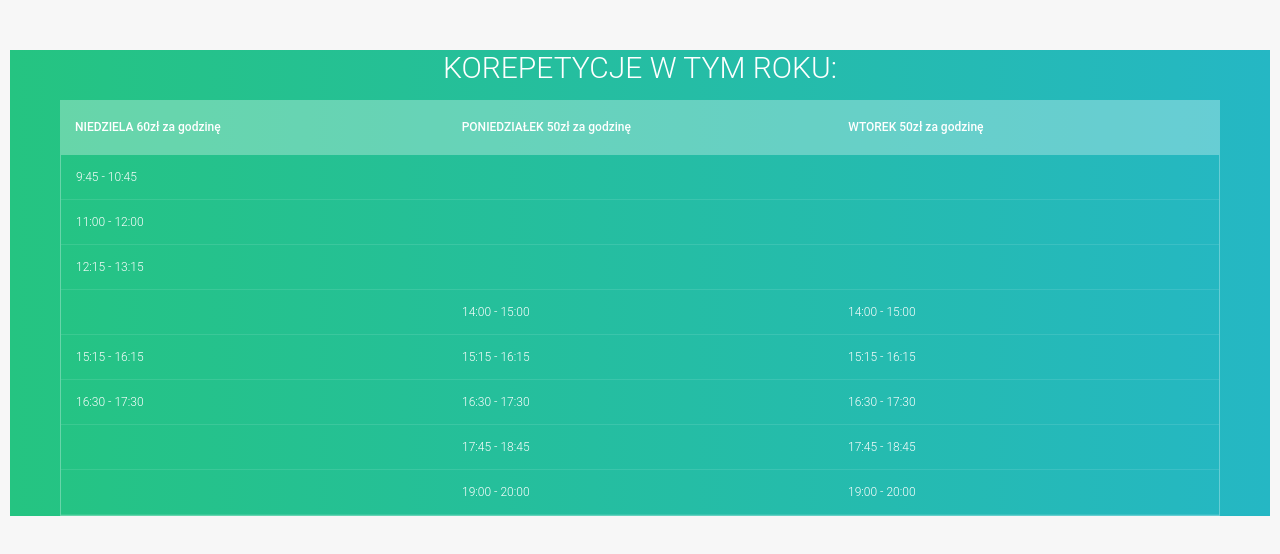
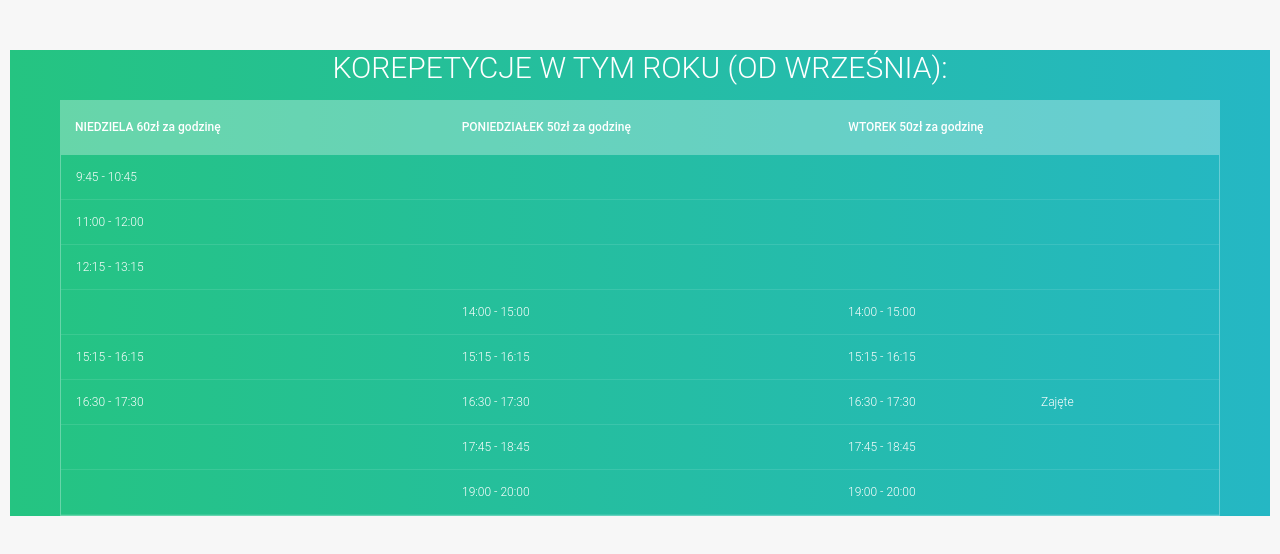
Before and after one commit to etrusek/pomocstatystyczna, a Gatsby site: page /korepetycje in a window 1280 px wide. Built offline with nearby package versions, Linux system fonts and the light colour scheme; Gatsby itself is replaced by a stand-in of ours.

Commit message:
tutor update

```diff
--- a/src/pages/korepetycje.js
+++ b/src/pages/korepetycje.js
@@ -9,7 +9,7 @@ const IndexPage = () => {
   return (
     <div classNameName="bg about">
       <section>
-        <h1>Korepetycje w tym roku:</h1>
+        <h1>Korepetycje w tym roku (od września):</h1>
         <div className="tbl-header">
           <table cellpadding="0" cellspacing="0" border="0">
             <thead>
@@ -70,8 +70,7 @@ const IndexPage = () => {
                 <td>16:30 - 17:30</td>
                 <td></td>
                 <td>16:30 - 17:30</td>
-
-                <td></td>
+                <td>Zajęte</td>
               </tr><tr>
                 <td></td>
                 <td></td>
```
